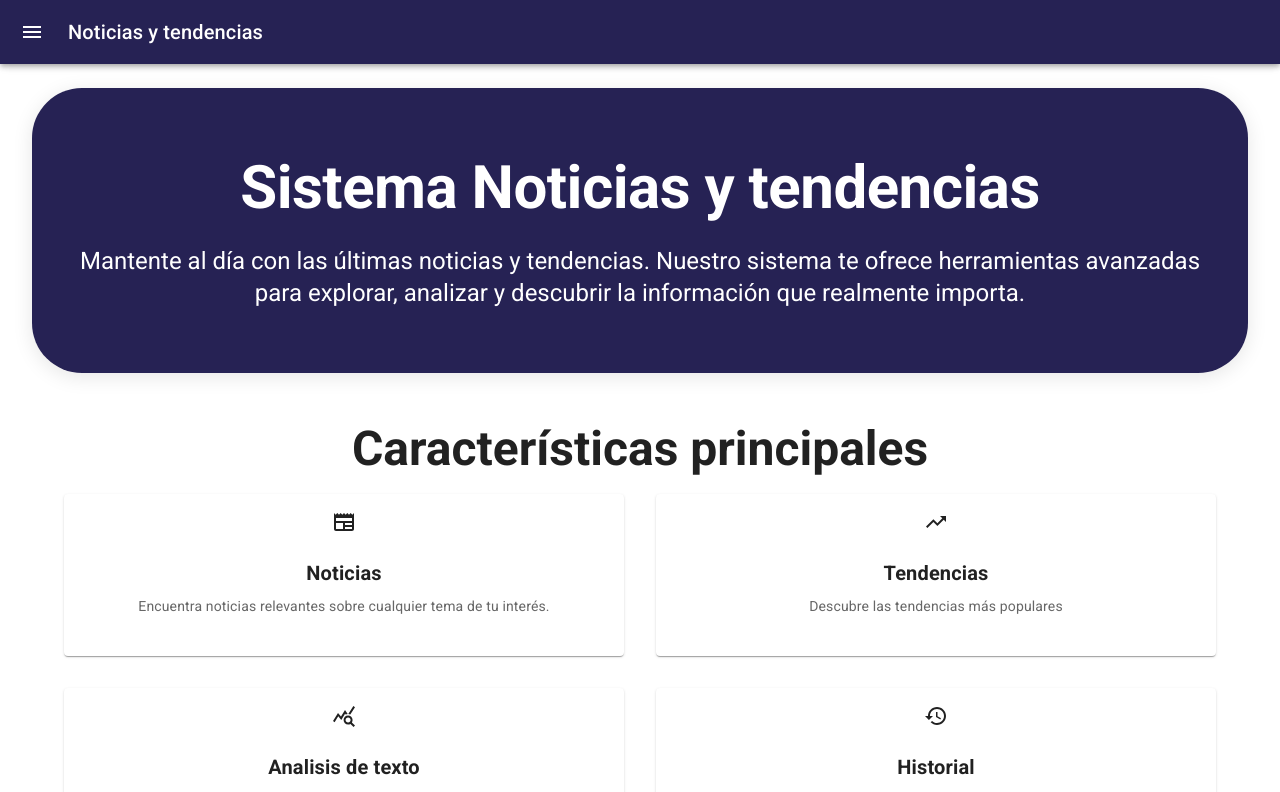
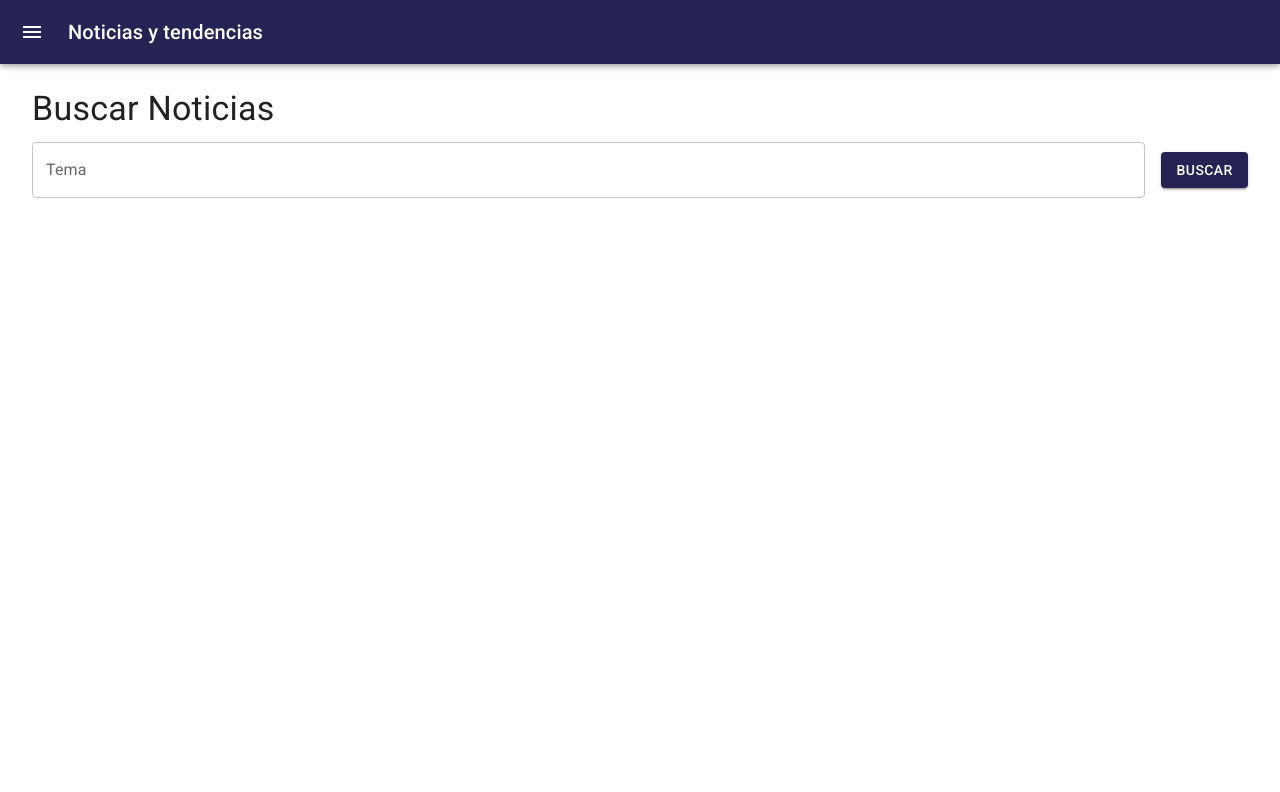
Before and after one commit to RicardoSolorzano0/newAndTrendSystemFront, a React (Vite) app: page /news in a window 1280 px wide. Before the commit this address led to /. Shown: the top 792 px of the page. Built offline with nearby package versions, Linux system fonts and the light colour scheme; sample sign-in values are in the browser's storage.

Commit message:
cargando modulo de noticias y fix de navegacion

```diff
--- a/src/NewsAndTrendApp/pages/AnalysisPage.jsx
+++ b/src/NewsAndTrendApp/pages/AnalysisPage.jsx
@@ -1,5 +1,9 @@
+import { useLocation } from "react-router";
 import { Nav } from "../../ui/components/Navigation/Nav";
 
 export const AnalysisPage = () => {
+  const location = useLocation();
+  localStorage.setItem("location", location.pathname);
+
   return <Nav>AnalysisPage</Nav>;
 };
--- a/src/NewsAndTrendApp/pages/HistoryPage.jsx
+++ b/src/NewsAndTrendApp/pages/HistoryPage.jsx
@@ -1,5 +1,8 @@
+import { useLocation } from "react-router";
 import { Nav } from "../../ui/components/Navigation/Nav";
 
 export const HistoryPage = () => {
+  const location = useLocation();
+  localStorage.setItem("location", location.pathname);
   return <Nav>HistoryPage</Nav>;
 };
--- a/src/NewsAndTrendApp/pages/NewsAndTrendPage.jsx
+++ b/src/NewsAndTrendApp/pages/NewsAndTrendPage.jsx
@@ -9,10 +9,12 @@ import {
   Typography,
 } from "@mui/material";
 import Grid from "@mui/material/Grid2";
-import { Link } from "react-router-dom";
+import { Link, useLocation } from "react-router-dom";
 import { routes } from "../../router/routes";
 
 export const NewsAndTrendPage = () => {
+  const location = useLocation();
+  localStorage.setItem("location", location.pathname);
   return (
     <Nav>
       <Box>
--- a/src/NewsAndTrendApp/pages/NewsPage.jsx
+++ b/src/NewsAndTrendApp/pages/NewsPage.jsx
@@ -1,5 +1,176 @@
+import {
+  Box,
+  Button,
+  Card,
+  CardContent,
+  // CardMedia,
+  CircularProgress,
+  Link,
+  Pagination,
+  TextField,
+  // Tooltip,
+  Typography,
+} from "@mui/material";
 import { Nav } from "../../ui/components/Navigation/Nav";
+import Grid from "@mui/material/Grid2";
+import { newsStore } from "../../store/news/newsStore";
+import { useState } from "react";
+import { getNews } from "../../store/news/news";
+import { useForm } from "react-hook-form";
+import { AlertUI } from "../../ui/components/AlertUI";
+import { useLocation } from "react-router";
 
 export const NewsPage = () => {
-  return <Nav>NewsPage</Nav>;
+  const location = useLocation();
+  localStorage.setItem("location", location.pathname);
+
+  const { news, setNews } = newsStore();
+  const [loading, setLoading] = useState(false);
+  const [alert, setAlert] = useState({
+    open: false,
+    type: "",
+    text: "",
+  });
+  const [pagination, setPagination] = useState({
+    totalPages: 0,
+    currentPage: 1,
+  });
+
+  const { totalPages, currentPage } = pagination;
+
+  const {
+    getValues,
+    register,
+    handleSubmit,
+    formState: { errors },
+  } = useForm();
+
+  const { topic } = getValues();
+
+  const onSubmit = async (form) => {
+    setLoading(true);
+    const { topic } = form;
+    const { err, articles, currentPage, totalPages } = await getNews(topic, 1);
+    if (err) {
+      setAlert({
+        open: true,
+        type: "error",
+        text: err,
+      });
+      setNews([]);
+      setLoading(false);
+      return;
+    }
+    setPagination({ currentPage, totalPages });
+    setLoading(false);
+    setNews(articles);
+  };
+
+  const handlePageChange = async (event, value) => {
+    setLoading(true);
+    const { articles, currentPage, totalPages } = await getNews(topic, value);
+    setPagination({ currentPage, totalPages });
+    setLoading(false);
+    setNews(articles);
+  };
+
+  return (
+    <Nav>
+      <Box>
+        <Typography variant="h4" gutterBottom>
+          Buscar Noticias
+        </Typography>
+        <form onSubmit={handleSubmit(onSubmit)}>
+          <Grid container spacing={2} alignItems="center">
+            <Grid size={{ xs: 12, sm: 11 }}>
+              <TextField
+                fullWidth
+                label="Tema"
+                type="text"
+                name="topic"
+                placeholder="Ej: Tecnología"
+                {...register("topic", {
+                  required: "El tema es obligatorio",
+                })}
+                error={errors.topic ? true : false}
+                helperText={errors.topic?.message}
+              />
+            </Grid>
+            <Grid size={{ xs: 12, sm: 1 }}>
+              <Button
+                fullWidth
+                variant="contained"
+                type="submit"
+                disabled={loading}
+              >
+                Buscar
+              </Button>
+            </Grid>
+          </Grid>
+        </form>
+
+        {loading && (
+          <Box display="flex" justifyContent="center" my={4}>
+            <CircularProgress />
+          </Box>
+        )}
+
+        {!loading && news.length > 0 && (
+          <>
+            <Grid container spacing={3} mt={2}>
+              {news.map((item, index) => (
+                <Grid
+                  sx={{ display: "flex" }}
+                  size={{ xs: 12, sm: 6, md: 4 }}
+                  key={index}
+                >
+                  <Card>
+                    <CardContent>
+                      <Typography variant="h6" gutterBottom>
+                        {item.title}
+                      </Typography>
+                      <Typography
+                        variant="subtitle2"
+                        color="text.secondary"
+                        gutterBottom
+                      >
+                        {item.source.name} -{" "}
+                        {new Date(item.publishedAt).toLocaleDateString()}
+                      </Typography>
+                      <Typography variant="body2" paragraph>
+                        {item.description}
+                      </Typography>
+                      <Link
+                        href={item.url}
+                        target="_blank"
+                        rel="noopener noreferrer"
+                      >
+                        Leer más
+                      </Link>
+                    </CardContent>
+                  </Card>
+                </Grid>
+              ))}
+            </Grid>
+
+            <Box display="flex" justifyContent="center" mt={4}>
+              <Pagination
+                count={totalPages}
+                page={currentPage}
+                onChange={handlePageChange}
+                color="primary"
+              />
+            </Box>
+          </>
+        )}
+
+        {!loading && news.length === 0 && topic && (
+          <Typography variant="body1" align="center" sx={{ mt: 2 }}>
+            No se encontraron resultados para {topic}
+          </Typography>
+        )}
+      </Box>
+      <AlertUI alert={alert} setAlert={setAlert} />
+    </Nav>
+  );
 };
--- a/src/NewsAndTrendApp/pages/TrendsPage.jsx
+++ b/src/NewsAndTrendApp/pages/TrendsPage.jsx
@@ -1,5 +1,9 @@
+import { useLocation } from "react-router";
 import { Nav } from "../../ui/components/Navigation/Nav";
 
 export const TrendsPage = () => {
+  const location = useLocation();
+  localStorage.setItem("location", location.pathname);
+
   return <Nav>TrendsPage</Nav>;
 };
--- a/src/router/AppRouter.jsx
+++ b/src/router/AppRouter.jsx
@@ -1,4 +1,4 @@
-import { Navigate, Route, Routes } from "react-router";
+import { Navigate, Route, Routes, useNavigate } from "react-router";
 import { Loading } from "../ui/components/Loading";
 import { AuthRoutes } from "../auth/routes/AuthRoutes";
 import { NewsAndTrendRoute } from "../NewsAndTrendApp/routes/NewsAndTrendRoute";
@@ -8,6 +8,7 @@ import { refreshAccessToken } from "../store/auth/auth";
 
 export const AppRouter = () => {
   const { statusAuth, loginStore, setUser, user } = store();
+  const navigate = useNavigate();
 
   useEffect(() => {
     //evaluando que exista token en el local storage
@@ -19,6 +20,10 @@ export const AppRouter = () => {
       const accessToken = localStorage.getItem("accessToken");
       const refreshToken = localStorage.getItem("refreshToken");
       const user = JSON.parse(localStorage.getItem("user"));
+      //recuperando el location de el local storage
+      const location = localStorage.getItem("location");
+      navigate(location);
+      console.log(location, "almacenada");
       setUser({ ...user, accessToken, refreshToken });
       loginStore();
     }
--- /dev/null
+++ b/src/store/news/news.js
@@ -0,0 +1,13 @@
+import axios from "axios";
+
+export const getNews = async (topic, page) => {
+    try {
+        const { data } = await axios.get(`http://localhost:5000/news?topic=${topic}&page=${page}`);
+        return data
+    } catch (error) {
+        const { response } = error;
+        const { data } = response;
+        const { message } = data;
+        return { err: message }
+    }
+};
--- /dev/null
+++ b/src/store/news/newsStore.js
@@ -0,0 +1,6 @@
+import { create } from 'zustand'
+
+export const newsStore = create((set) => ({
+    news: [],
+    setNews: (news) => set({ news }),
+}))
```
